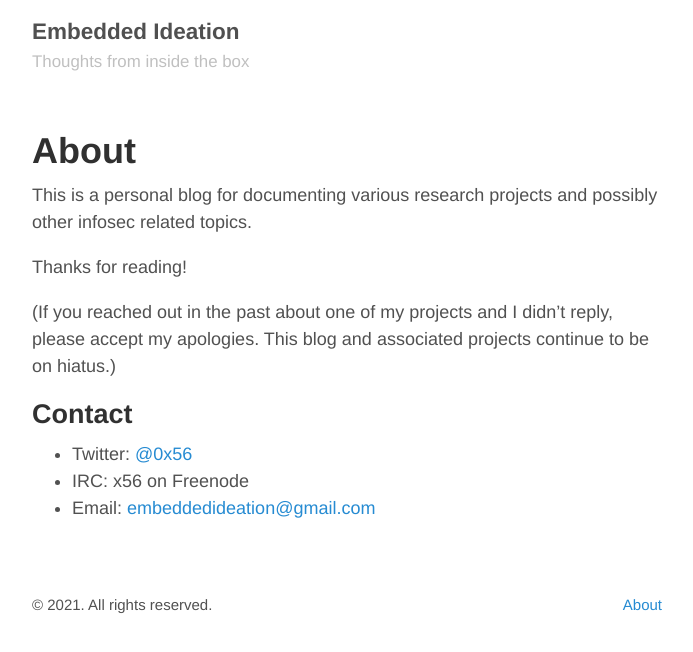
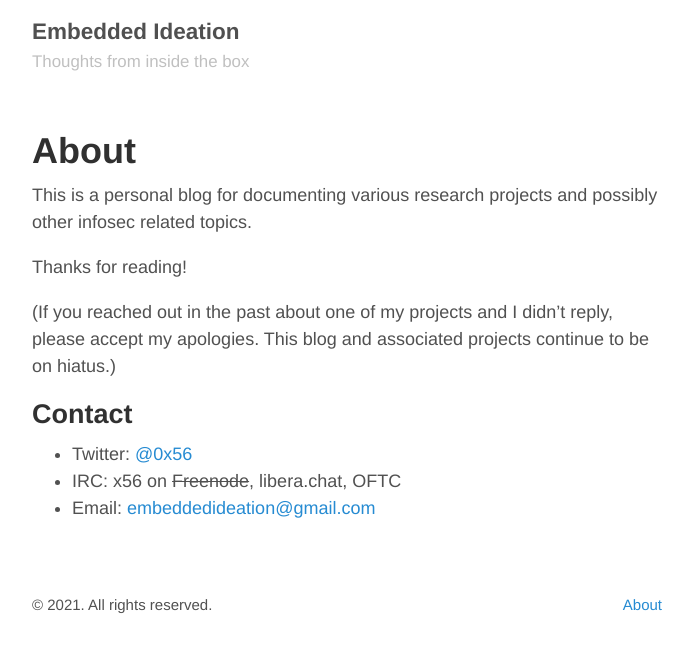
Before and after one commit to embeddedideation/embeddedideation.github.io, a Jekyll site: the page built from about.md, in a window 1280 px wide. Shown: the top 652 px of the page, without its empty margins (293-986 px from the left). Built offline with Jekyll 4.4.1, drawn with Linux system fonts in a browser that asks for light colours.

Commit message:
update IRC contact info (andrew lee is an idiot)

```diff
--- a/about.md
+++ b/about.md
@@ -14,5 +14,5 @@ Thanks for reading!
 ## Contact
 
 * Twitter: [@0x56](https://twitter.com/0x56)
-* IRC: x56 on Freenode
+* IRC: x56 on ~~Freenode~~, libera.chat, OFTC
 * Email: [embeddedideation@gmail.com](mailto:embeddedideation@gmail.com)
```
